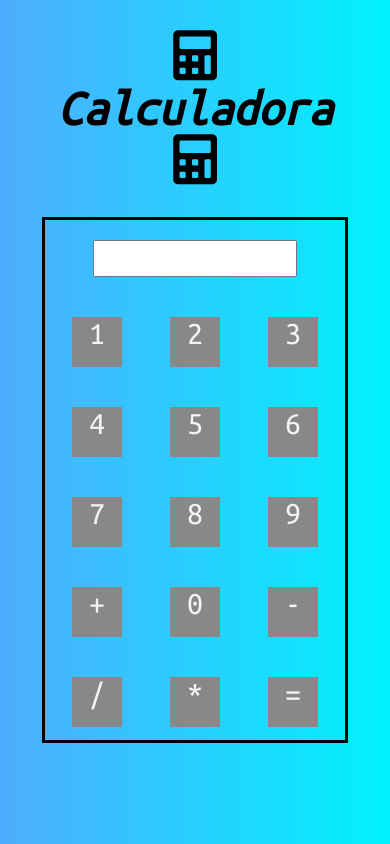
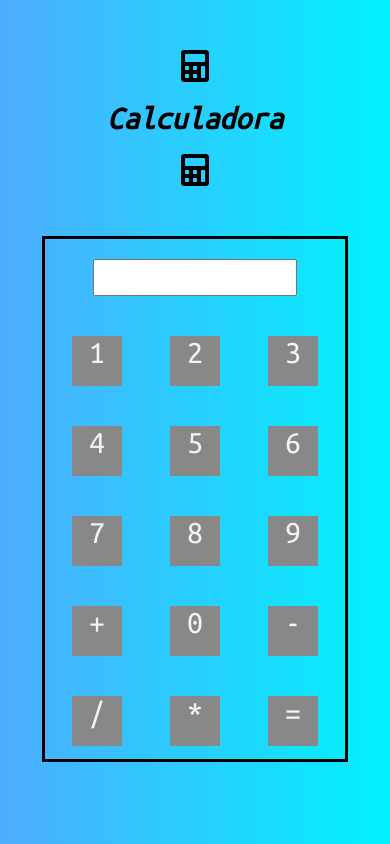
Before and after one commit to Espulito/calculator-test, a plain HTML site: page index.html in a window 390 px wide. Drawn offline with Linux system fonts and the light colour scheme.

Commit message:
Cambio en los paddings y tamaños responsive

```diff
--- a/main.js
+++ b/main.js
@@ -1,10 +1,12 @@
 var numero;
 var operacion;
+
 function definirOperacion(_operacion) {
   numero = document.getElementById("uno").value;
   document.getElementById("uno").value = "";
   operacion = _operacion;
 }
+
 function igual() {
   switch (operacion) {
     case "+":
@@ -29,6 +31,7 @@ function igual() {
   }
   document.getElementById("uno").value = numero;
 }
+
 function addNum(simbolo) {
   let nuevoValor = document.getElementById("uno").value;
   nuevoValor = nuevoValor + simbolo;
--- a/style.css
+++ b/style.css
@@ -12,7 +12,7 @@ body {
 
 h1 {
   text-align: center;
-  font-size: 50px;
+  font-size: 3em;
   padding: 30px 0;
 }
 
@@ -46,5 +46,15 @@ h1 {
 }
 
 .fa-calculator {
-  padding: 0 150px;
+  padding: 0 100px;
 }
+
+@media screen and (max-width: 600px) {
+  h1 {
+    font-size: 2em;
+  }
+
+  .fa-calculator {
+    padding: 20px 100px;
+  }
+}
```
Also changed, not shown: index.html (+1 -0 lines).
